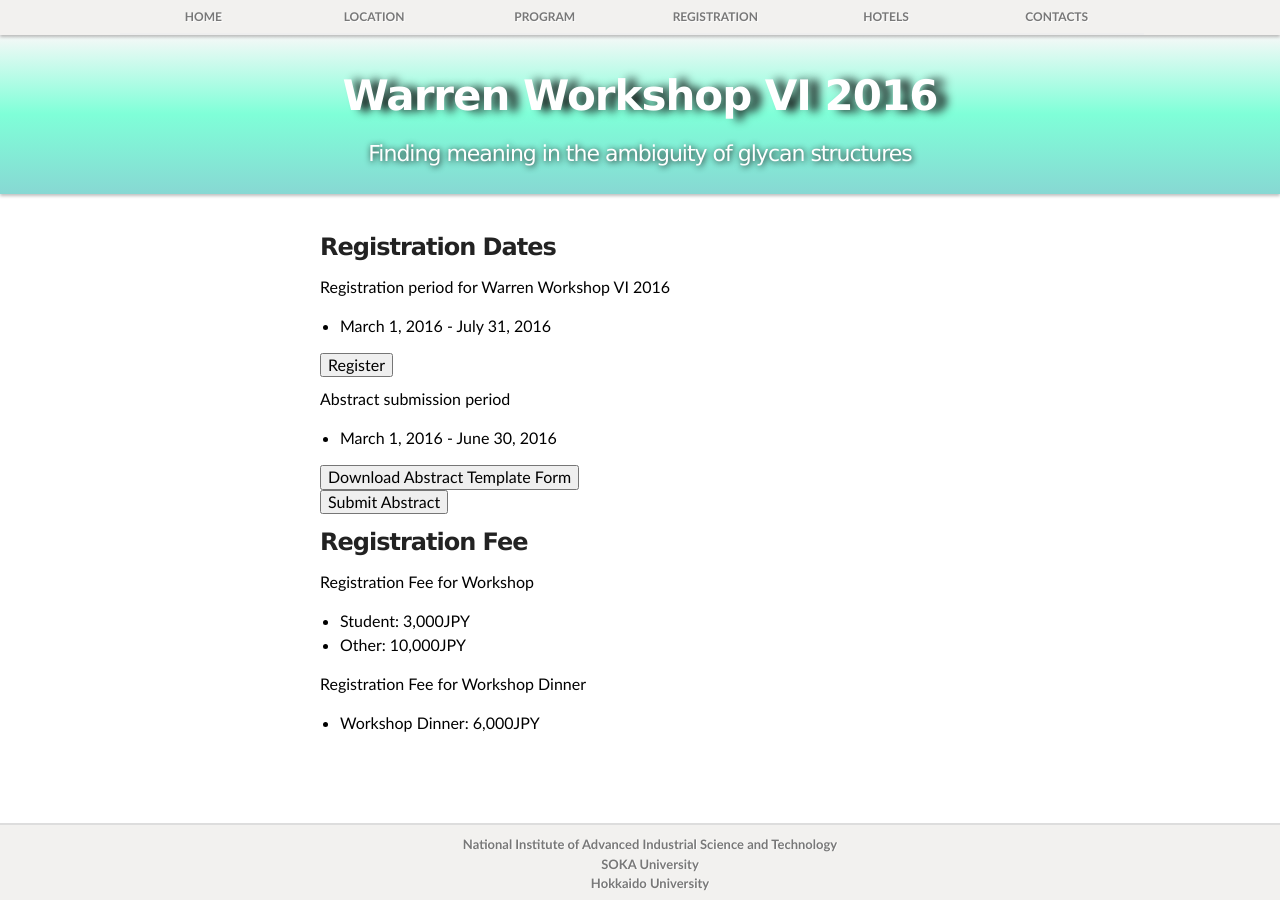
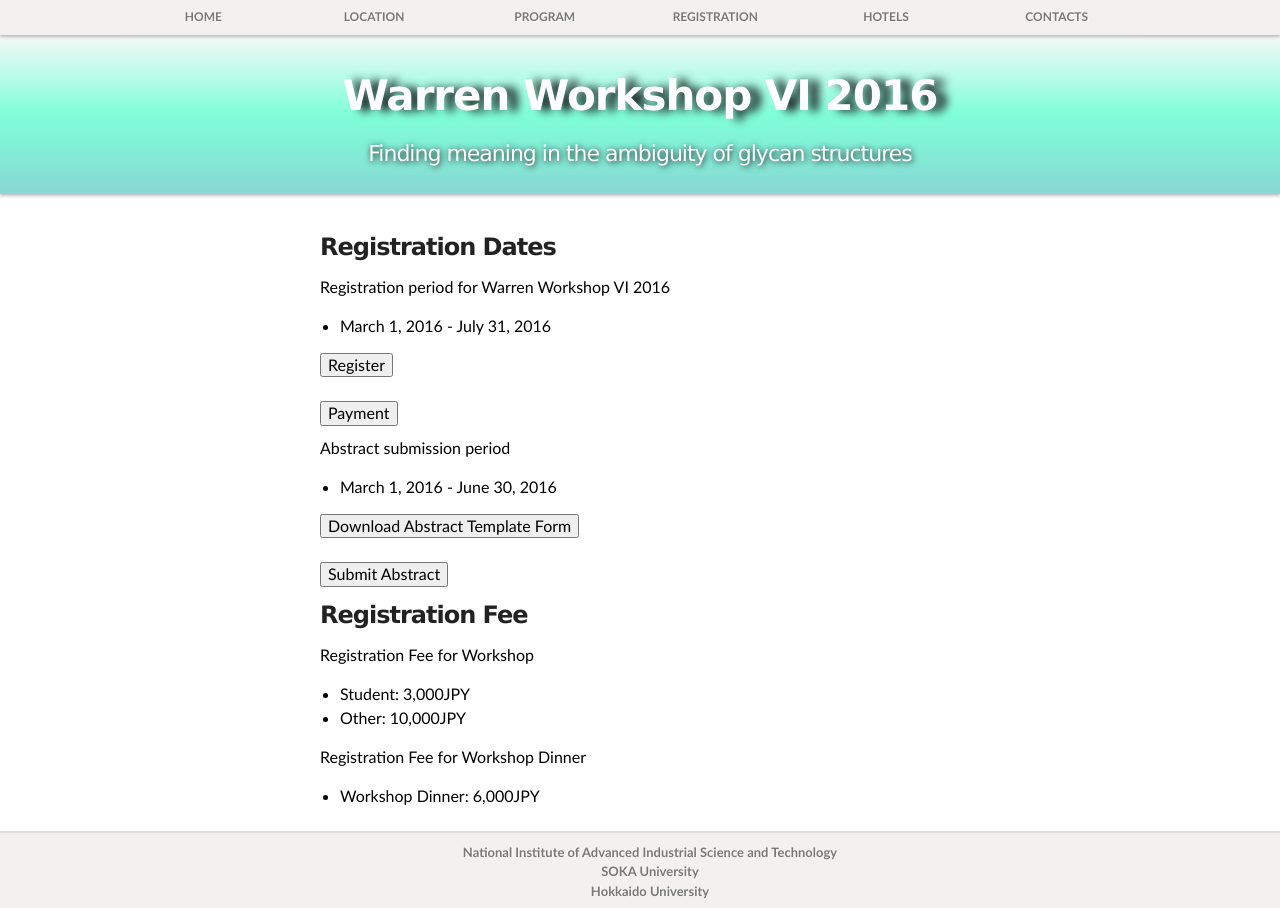
Before and after one commit to yamazakiM/test_warren2016, a Jekyll site: the page built from registration/index.md, in a window 1280 px wide. Built offline with Jekyll 4.4.1, drawn with Linux system fonts in a browser that asks for light colours; nearby versions of some CDN libraries; library files that are not in the unit come from our copies.

Commit message:
Update index.md

```diff
--- a/registration/index.md
+++ b/registration/index.md
@@ -12,14 +12,17 @@ layout: default
   <ul>
   <li>March 1, 2016 - July 31, 2016</li>
   </ul>
-  <a href="http://yamazakim.github.io/test_warren2016/registration/register"><input id="button_register" class="button_register" type="button" alt="register" value="Register"></a>
+  <a href="http://yamazakim.github.io/test_warren2016/registration/register"><input id="button_register" class="button_register" type="button" alt="register" value="Register"></a> <br><br>
+
+  <a href="http://yamazakim.github.io/test_warren2016/registration/payment"><input id="button_payment" class="button_payment" type="button" alt="payment" value="Payment"></a>
+
 </div>
 <div class="submit">
   <p id="registration">Abstract submission period</p>
   <ul>
   <li>March 1, 2016 - June 30, 2016</li>
   </ul>
-   <a href="{{site.url}}/images/AbstractTemplateForm.docx"><input id="button_submit" class="button_submit" type="button" alt="submit" value="Download Abstract Template Form"></a><br>
+   <a href="{{site.url}}/images/AbstractTemplateForm.docx"><input id="button_submit" class="button_submit" type="button" alt="submit" value="Download Abstract Template Form"></a><br><br>
   <a href="http://yamazakim.github.io/test_warren2016/registration/submit"><input id="button_submit" class="button_submit" type="button" alt="submit" value="Submit Abstract"></a>
 </div>
   <h3>Registration Fee</h3>
```
